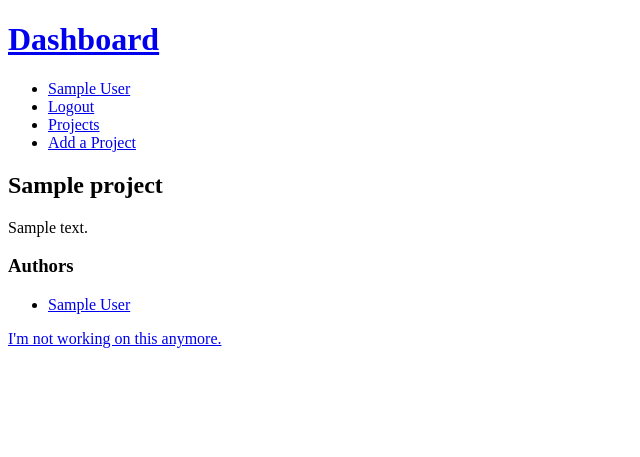
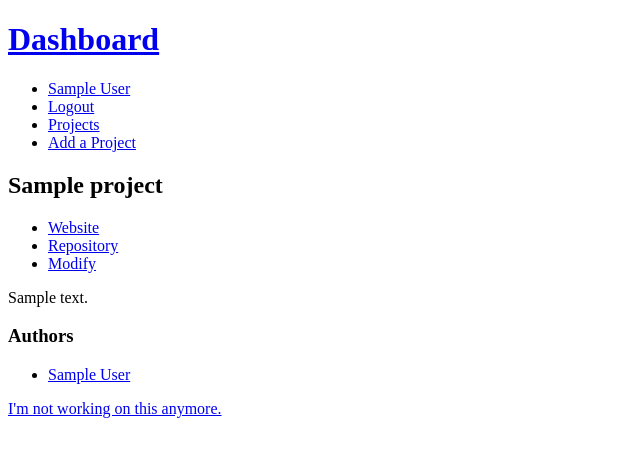
Before and after one commit to rcos/Observatory-retired, a Django app: page /projects/1 in a window 1280 px wide. Shown: the top 457 px of the page, without its empty margins (0-640 px from the left). Run offline with Django 3.2, Linux system fonts and the light colour scheme; a user stored in the database is signed in; tables that the repository leaves empty hold one stand-in row (values such as "Sample post"); data that the repository does not hold is empty; parts of the project's set-up code (start-up, migrations or seed data) failed here and were passed over.

Commit message:
Show the project's links in its "show" view.

```diff
--- a/observatory/templates/projects/show.html
+++ b/observatory/templates/projects/show.html
@@ -4,6 +4,28 @@
 
 {% block content %}
 <h2>{{ project.title }}</h2>
+
+<ul>
+    {% if project.website %}
+        <li><a href="{{ project.website }}">Website</a></li>
+    {% endif %}
+    {% if project.blog.url %}
+        <li><a href="{{ project.blog.url }}">Blog</a></li>
+    {% endif %}
+    {% if project.repository.url %}
+        <li><a href="{{ project.repository.url }}">
+            Repository
+        </a></li>
+    {% endif %}
+    {% if user in project.authors.all %}
+        <li>
+        <a href="{% url dashboard.views.projects.modify project.id %}">
+            Modify
+        </a>
+        </li>
+    {% endif %}
+</ul>
+
 <p id="project-description">
     {{ project.description }}
 </p>
```
